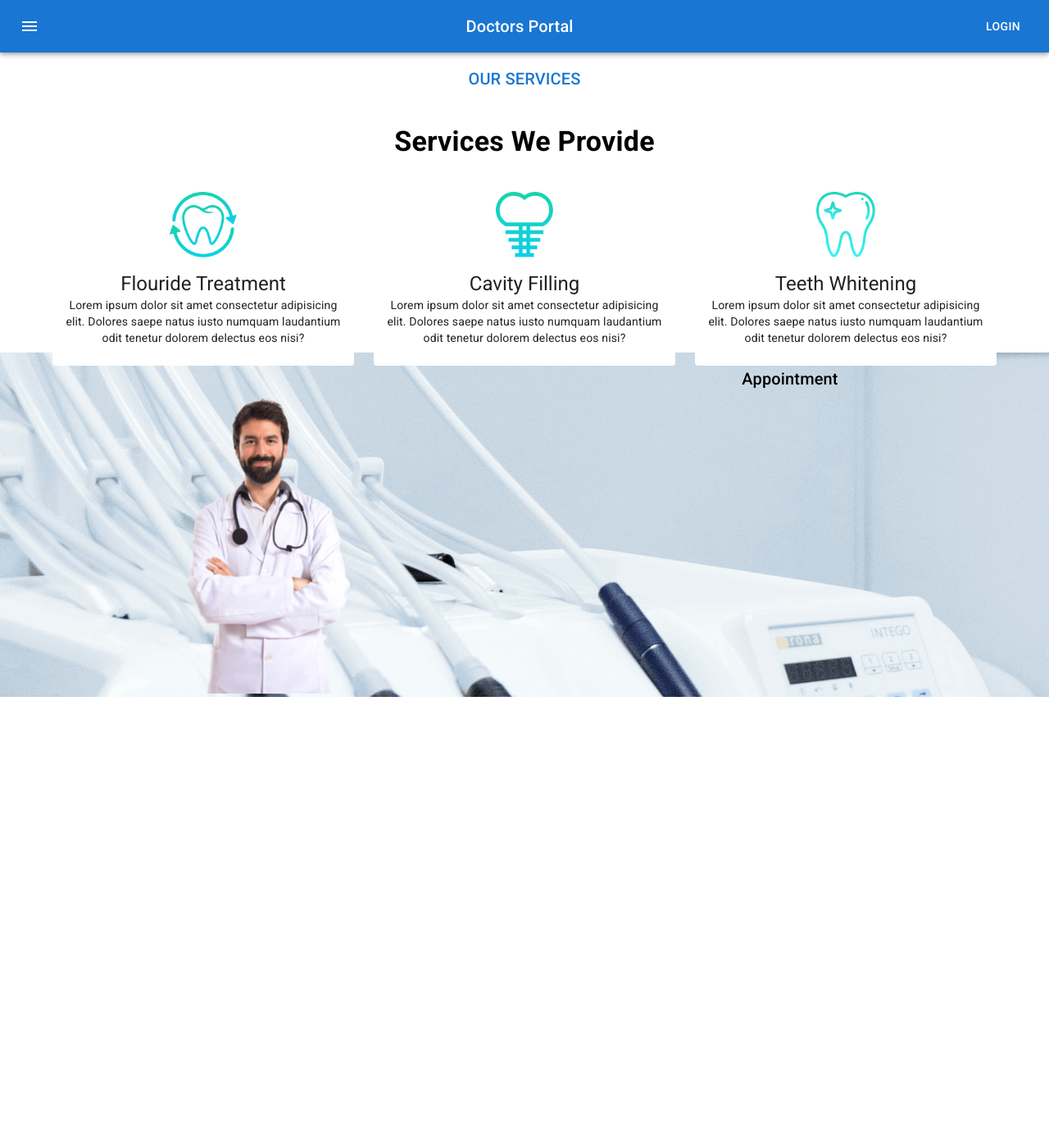
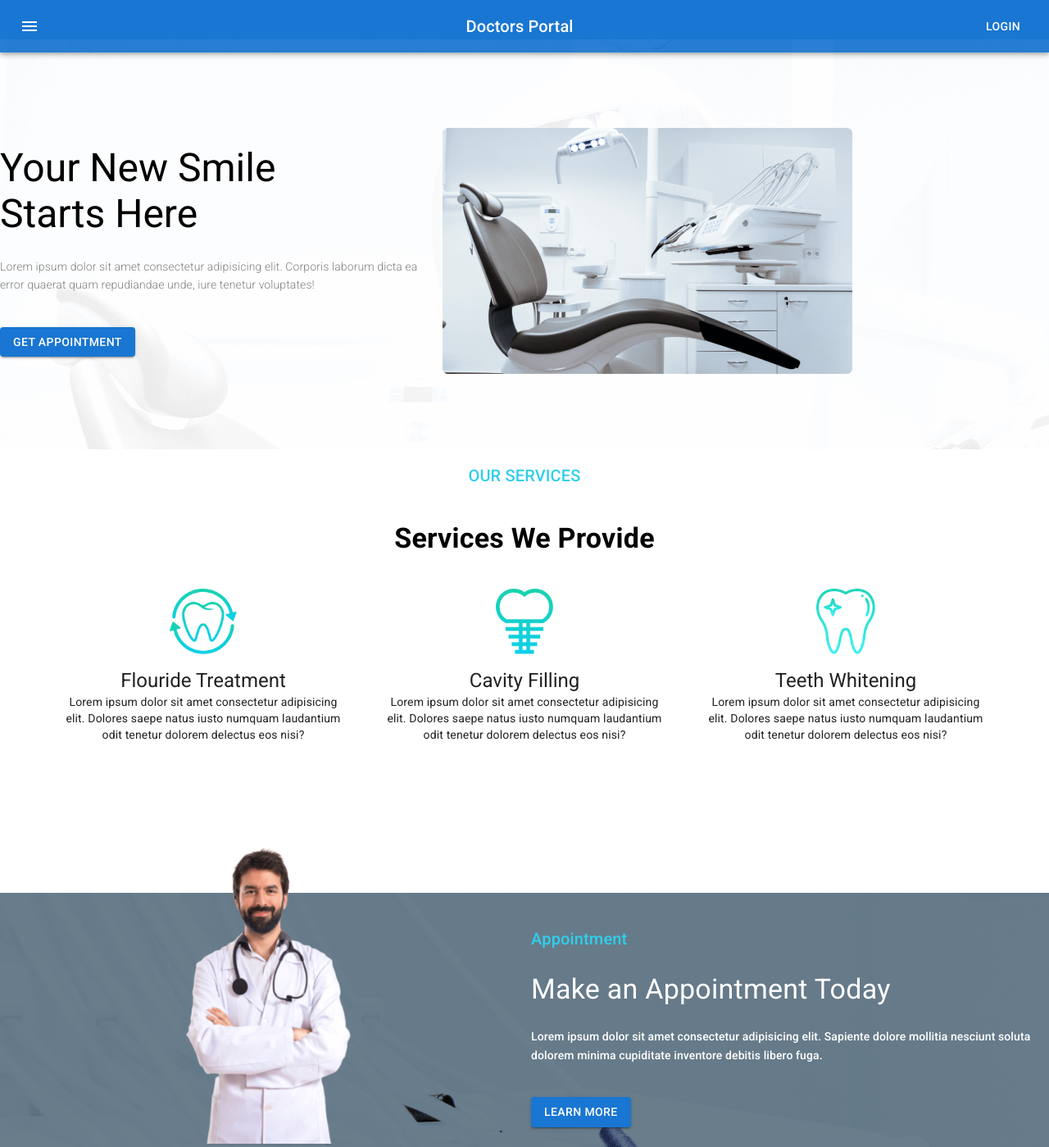
Before and after one commit to aditya19xx/doctors-portal-client, a React (Create React App) app: page / in a window 1280 px wide. Shown: the whole page at 82% size. Before the commit the page ends 850 px from the top, so only its background shows below. Built offline with nearby package versions, Linux system fonts and the light colour scheme.

Commit message:
top banner added

```diff
--- a/src/Pages/Home/AppointmentBanner/AppointmentBanner.js
+++ b/src/Pages/Home/AppointmentBanner/AppointmentBanner.js
@@ -1,29 +1,52 @@
-import React from 'react';
-import Box from '@mui/material/Box';
-import Grid from '@mui/material/Grid';
-import doctor from '../../../images/doctor.png';
-import bg from '../../../images/appointment-bg.png';
-import { Typography } from '@mui/material';
+import React from "react";
+import Box from "@mui/material/Box";
+import Grid from "@mui/material/Grid";
+import doctor from "../../../images/doctor.png";
+import bg from "../../../images/appointment-bg.png";
+import { Button, Typography } from "@mui/material";
 
-const appointmentBg = {
-    background: ` url(${bg}) `
-}
+const appointmentBanner = {
+  background: ` url(${bg})`,
+  marginTop: 175,
+  backgroundColor: "rgba(91, 113, 128, 0.9 )",
+  backgroundBlendMode: "darken, luminosity",
+};
 
 const AppointmentBanner = () => {
-    return (
-        <Box style={appointmentBg} sx={{ flexGrow: 1 }}>
+  return (
+    <Box style={appointmentBanner} sx={{ flexGrow: 1 }}>
       <Grid container spacing={2}>
         <Grid item xs={12} md={6}>
-          <img style={{width: 400}} src={doctor} />
+          <img style={{ width: 400, marginTop: "-110px" }} src={doctor} />
         </Grid>
-        <Grid item xs={12} md={6}>
-          <Typography variant="h6">
-            Appointment
-          </Typography>
+        <Grid
+          item
+          xs={12}
+          md={6}
+          sx={{
+            display: "flex",
+            alignItems: 'center',
+            textAlign:'left'
+          }}
+        >
+          <Box>
+            <Typography style={{ color: "rgba(47, 207, 234)" }} variant="h6">
+              Appointment
+            </Typography>
+            <Typography style={{ color: "white", marginTop:25 }} variant="h4">
+              Make an Appointment Today
+            </Typography>
+            <Typography style={{ color: "white", fontSize: 14, marginTop:25, }} variant="h6">
+              Lorem ipsum dolor sit amet consectetur adipisicing elit. Sapiente
+              dolore mollitia nesciunt soluta dolorem minima cupiditate
+              inventore debitis libero fuga.
+            </Typography>
+            <Button sx={{ mt:5 }} variant="contained">Learn More</Button>
+          </Box>
         </Grid>
       </Grid>
     </Box>
-    );
+  );
 };
 
 export default AppointmentBanner;
--- /dev/null
+++ b/src/Pages/Home/Banner/Banner.js
@@ -0,0 +1,60 @@
+import React from "react";
+import Container from "@mui/material/Box";
+import Grid from "@mui/material/Grid";
+import bg from "../../../images/bg.png";
+import chair from "../../../images/chair.png";
+import { Button, Typography, Box } from "@mui/material";
+
+const bannerBg = {
+  backgroundImage: `url(${bg})`,
+};
+
+const verticalCenter = {
+  display: "flex",
+  alignItems: "center",
+  height: 500,
+};
+
+const Banner = () => {
+  return (
+    <Container style={bannerBg} sx={{ flexGrow: 1 }}>
+      <Grid container spacing={2}>
+        <Grid
+          style={{ ...verticalCenter, textAlign: "left" }}
+          item
+          xs={12}
+          md={5}
+        >
+          <Box>
+            <Typography variant="h3">
+              Your New Smile <br />
+              Starts Here
+            </Typography>
+            <Typography
+              style={{
+                color: "grey",
+                fontSize: 14,
+                fontWeight: 300,
+                marginTop: 25,
+              }}
+              variant="h6"
+            >
+              Lorem ipsum dolor sit amet consectetur adipisicing elit. Corporis
+              laborum dicta ea error quaerat quam repudiandae unde, iure tenetur
+              voluptates!
+            </Typography>
+            <Button sx={{ mt: 5 }} variant="contained">
+            Get Appointment
+          </Button>
+          </Box>
+
+        </Grid>
+        <Grid style={verticalCenter} item xs={12} md={7}>
+          <img style={{ width: "500px" }} src={chair} />
+        </Grid>
+      </Grid>
+    </Container>
+  );
+};
+
+export default Banner;
--- a/src/Pages/Home/Home/Home.js
+++ b/src/Pages/Home/Home/Home.js
@@ -1,12 +1,14 @@
 import React from 'react';
 import Navigation from '../../Shared/Navigation/Navigation';
 import AppointmentBanner from '../AppointmentBanner/AppointmentBanner';
+import Banner from '../Banner/Banner';
 import Services from '../Services/Services';
 
 const Home = () => {
     return (
         <div>
             <Navigation></Navigation>
+            <Banner></Banner>
             <Services></Services>
             <AppointmentBanner></AppointmentBanner>
         </div>
--- a/src/Pages/Home/Services/Services.js
+++ b/src/Pages/Home/Services/Services.js
@@ -33,7 +33,7 @@ const Services = () => {
   return (
     <Box sx={{ flexGrow: 1 }}>
       <Container>
-      <Typography sx={{ fontWeight: 500 , color: 'primary.main', m:2,}} variant="h6" component="div">
+      <Typography sx={{ fontWeight: 500, color: 'rgba(47, 207, 234)', m:2,}} variant="h6" component="div">
             OUR SERVICES
           </Typography>
       <Typography sx={{ fontWeight: 600, m:5 }} variant="h4" component="div">
```
